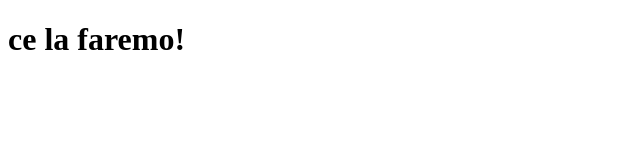
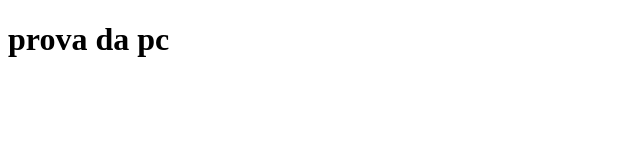
Before and after one commit to nikidash/devops_pipeline_esercizio_1, a plain HTML site: page index.html in a window 1280 px wide. Shown: the whole page, without its empty margins (0-640 px from the left). Drawn offline with Linux system fonts and the light colour scheme.

Commit message:
prova da pc

```diff
--- a/index.html
+++ b/index.html
@@ -18,7 +18,7 @@
 
 <body>
 
-  <h1>ce la faremo!</h1>
+  <h1>prova da pc</h1>
 
 </body>
 
```
